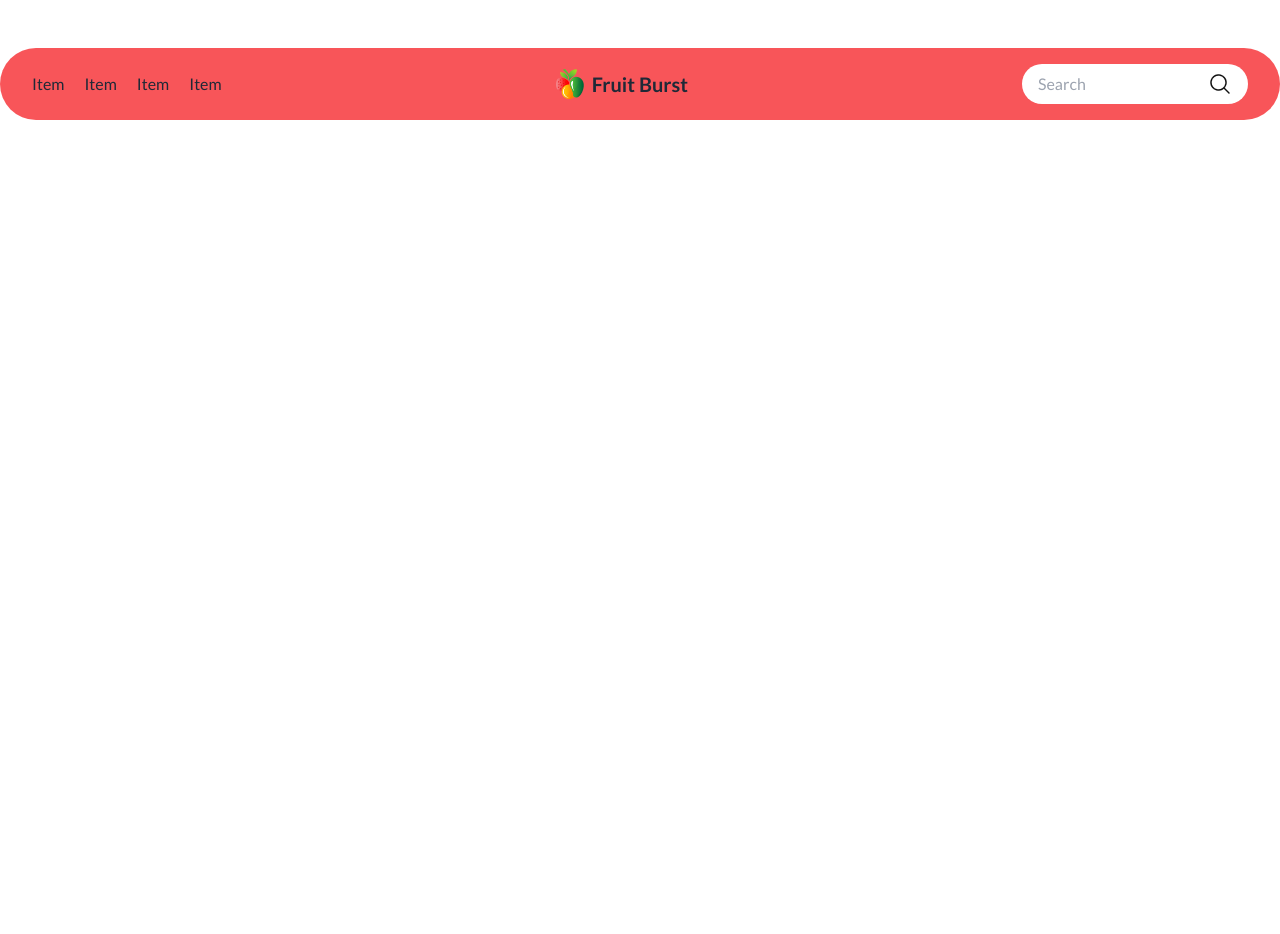
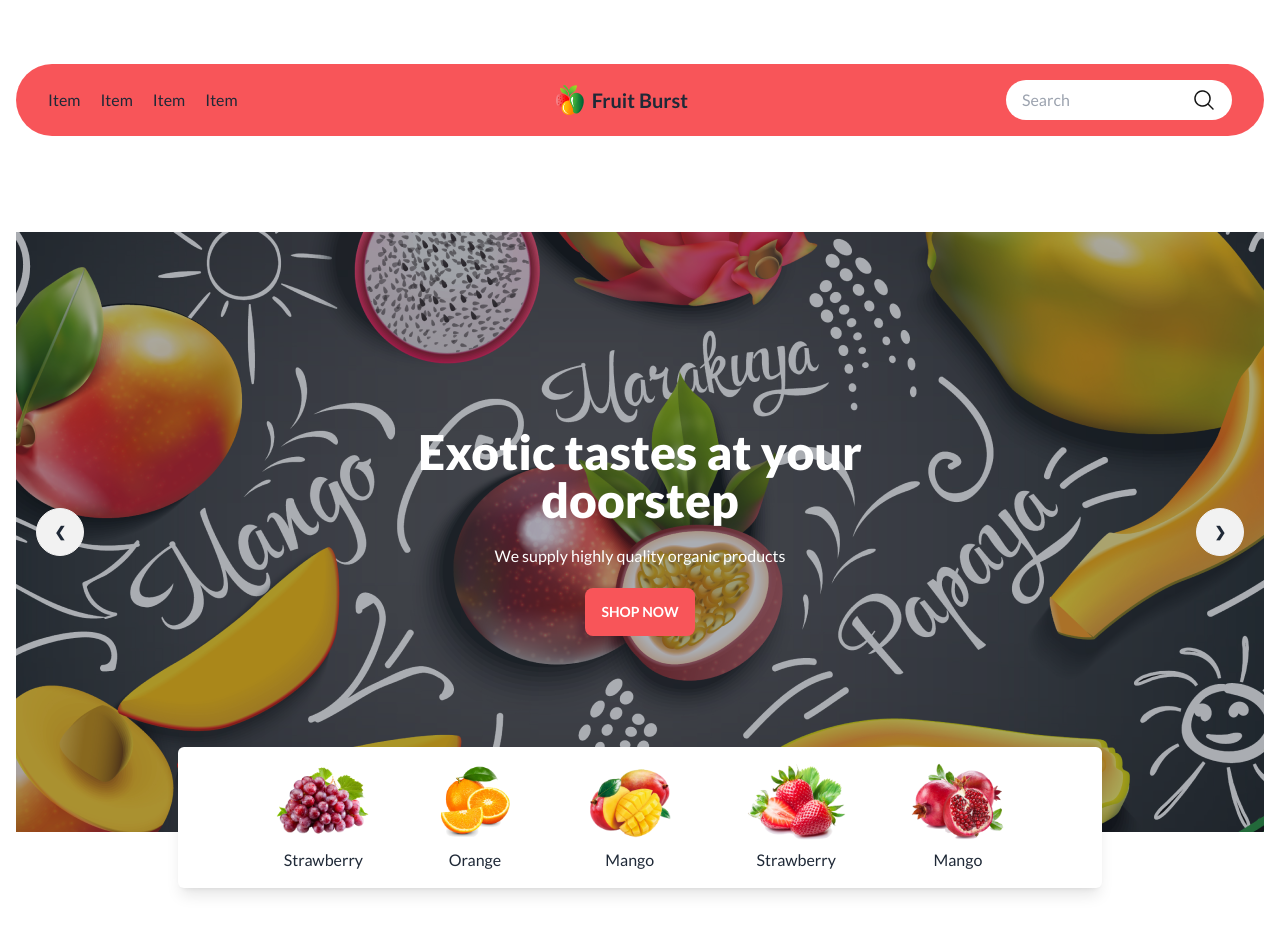
Before and after one commit to mdrakib02/Fruits-website-home-page, a plain HTML site: page index.html in a window 1280 px wide. Before the commit the page ends 800 px from the top, so only its background shows below. Drawn offline with nearby package versions, Linux system fonts and the light colour scheme.

Commit message:
finish all header sectons with responsive

```diff
--- a/index.html
+++ b/index.html
@@ -20,10 +20,11 @@
     </style>
 </head>
 
-<body class="latofont">
+<body class="latofont p-4">
     <!-- =======Header Sections======= -->
-    <header class="container mx-auto px-8 py-4 bg-[#F85559] rounded-full my-12">
-
+    <header class="container mx-auto my-12 ">
+      <!-- ========= Nav-sections=============== -->
+      <section class=" bg-[#F85559] rounded-full px-8 py-4">
         <div>
           <div class="md:hidden flex items-center justify-between">
             <div class="dropdown px-4">
@@ -64,7 +65,93 @@
             </div>
           </div>
           </div>
-
+      </section>
+<!-- ==============Banner Sections============ -->
+<section class="relative">
+<!-- ==================== Slide Sections================= -->
+<section class="my-4 md:my-12 lg:my-24">
+<div class="carousel w-full">
+    <!-- ===================Slide One===================== -->
+    <div id="slide1" class="hero carousel-item relative w-full h-[600px] "
+    style="background-image: url(./images/banner4.png) ;">
+    <div class="hero-overlay bg-opacity-40"></div>
+    <div class="text-center text-white space-y-5">
+      <h3 class=" text-xl md:text-5xl font-extrabold ">Exotic tastes at your <br> doorstep</h3>
+      <p>We supply highly quality organic products</p>
+      <button class="btn btn-active text-white bg-[#F85559] border-0 hover:bg-white hover:text-[#F85559]">Shop Now</button>
+     </div>
+      <div class="absolute flex justify-between transform -translate-y-1/2 left-5 right-5 top-1/2">
+        <a href="#slide4" class="btn btn-circle">❮</a>
+        <a href="#slide2" class="btn btn-circle">❯</a>
+      </div>
+    </div>
+    <!-- ===================Slide OTwo===================== -->
+    <div id="slide2" class="hero carousel-item relative w-full h-[600px] "
+    style="background-image: url(./images/banner3.png) ;">
+    <div class="hero-overlay bg-opacity-40"></div>
+    <div class="text-center text-white space-y-5">
+      <h3 class=" text-xl md:text-5xl font-extrabold ">Exotic tastes at your <br> doorstep</h3>
+      <p>We supply highly quality organic products</p>
+      <button class="btn btn-active text-white bg-[#F85559] border-0 hover:bg-white hover:text-[#F85559]">Shop Now</button>
+     </div>
+      <div class="absolute flex justify-between transform -translate-y-1/2 left-5 right-5 top-1/2">
+        <a href="#slide1" class="btn btn-circle">❮</a>
+        <a href="#slide3" class="btn btn-circle">❯</a>
+      </div>
+    </div>
+    <!-- ===================Slide Three===================== -->
+    <div id="slide3" class="hero carousel-item relative w-full h-[600px] "
+    style="background-image: url(./images/banner2.png) ;">
+    <div class="hero-overlay bg-opacity-40"></div>
+    <div class="text-center text-white space-y-5">
+      <h3 class=" text-xl md:text-5xl font-extrabold ">Exotic tastes at your <br> doorstep</h3>
+      <p>We supply highly quality organic products</p>
+      <button class="btn btn-active text-white bg-[#F85559] border-0 hover:bg-white hover:text-[#F85559]">Shop Now</button>
+     </div>
+      <div class="absolute flex justify-between transform -translate-y-1/2 left-5 right-5 top-1/2">
+        <a href="#slide2" class="btn btn-circle">❮</a>
+        <a href="#slide4" class="btn btn-circle">❯</a>
+      </div>
+    </div>
+    <!-- ===================Slide One===================== -->
+    <div id="slide4" class="hero carousel-item relative w-full h-[600px] "
+    style="background-image: url(./images/banner1.png) ;">
+    <div class="hero-overlay bg-opacity-40"></div>
+    <div class="text-center text-white space-y-5">
+      <h3 class=" text-xl md:text-5xl font-extrabold ">Exotic tastes at your <br> doorstep</h3>
+      <p>We supply highly quality organic products</p>
+      <button class="btn btn-active text-white bg-[#F85559] border-0 hover:bg-white hover:text-[#F85559]">Shop Now</button>
+     </div>
+      <div class="absolute flex justify-between transform -translate-y-1/2 left-5 right-5 top-1/2">
+        <a href="#slide3" class="btn btn-circle">❮</a>
+        <a href="#slide1" class="btn btn-circle">❯</a>
+      </div>
+    </div>
+</section>
+<!-- ============= -->
+<section class="hidden md:flex grid grid-cols-5 md:gap-auto lg:gap-x-16 text-center items-center px-24 py-4 bg-white shadow-lg rounded-md absolute bottom-[-50px] right-[13%] left-[13%]">
+  <div class="space-y-2">
+      <img src="./images/fruit1.png" alt="">
+      <p>Strawberry</p>
+  </div>
+  <div class="space-y-2">
+      <img src="./images/fruit2.png" alt="">
+      <p>Orange</p>
+  </div>
+  <div class="space-y-2">
+      <img src="./images/fruit3.png" alt="">
+      <p>Mango</p>
+  </div>
+  <div class="space-y-2">
+      <img src="./images/fruit4.png" alt="">
+      <p>Strawberry</p>
+  </div>
+  <div class="space-y-2">
+      <img src="./images/fruit5.png" alt="">
+      <p>Mango</p>
+  </div>
+</section>
+</section>
     </header>
     <!-- ===========Main Sections -->
     <Main>
```
Lines whose indentation alone changed are shown as unchanged.
